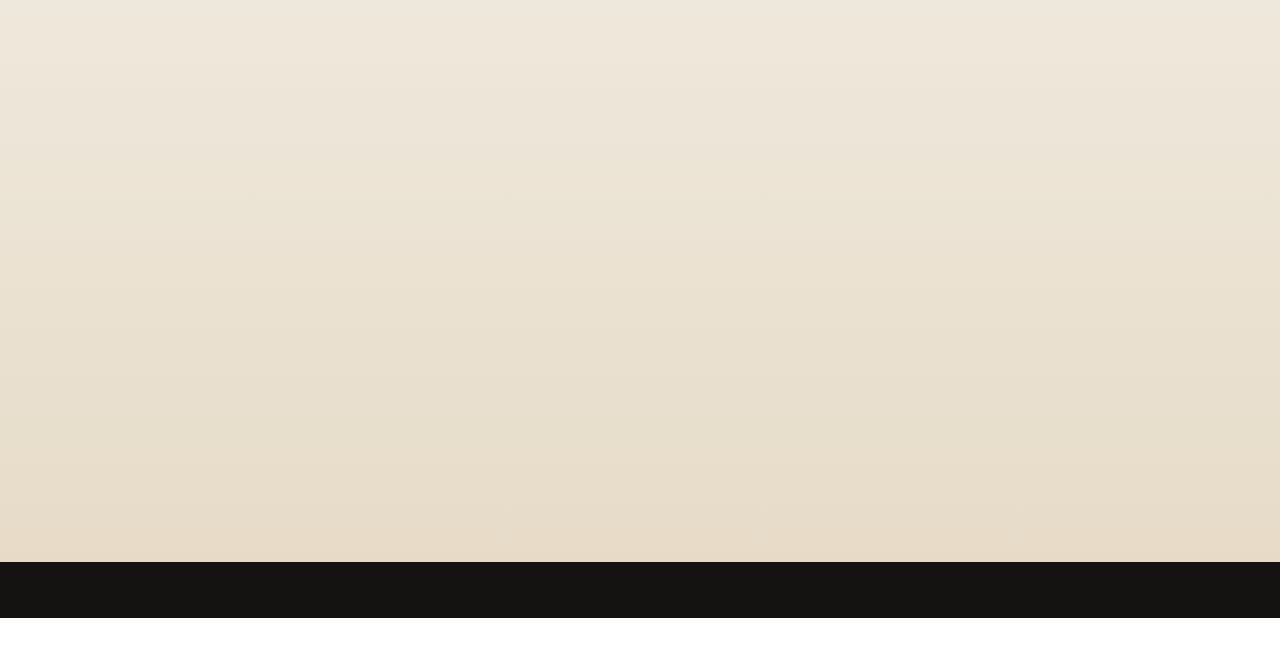
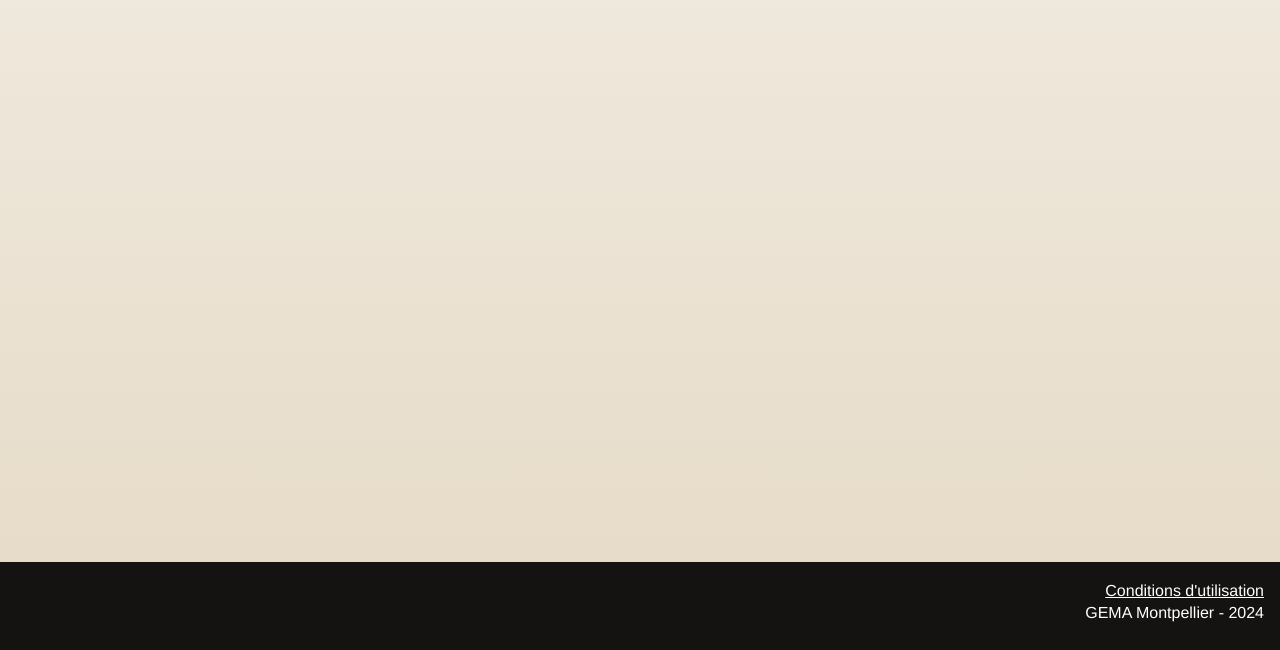
Before and after one commit to FabienMorival/gemag, a React app: page /dessalement in a window 1280 px wide. Shown: the part 182-832 px from the top of the page. Before the commit the page ends 800 px from the top, so only its background shows below. Built offline with nearby package versions, Linux system fonts and the light colour scheme.

Commit message:
Mise à jour du footer

```diff
--- a/src/components/footer/Footer.js
+++ b/src/components/footer/Footer.js
@@ -6,6 +6,12 @@ import './Footer.scss';
 export default function Footer() {
   return (
     <footer className="footer">
+      <div className="left">
+      </div>
+      <div className="right">
+        <div className="footer-line"><a href="#">Conditions d'utilisation</a></div>
+        <div className="footer-line">GEMA Montpellier - 2024</div>
+      </div>
     </footer>
   );
 }
--- a/src/components/footer/Footer.scss
+++ b/src/components/footer/Footer.scss
@@ -2,6 +2,40 @@
 
 footer {
 
-    height: $footer-height;
+    min-height: $footer-height;
     background: $footer-color;
+    padding: 1rem;
+
+    .left, .right {
+
+        display: inline-block;
+        width: 50%;
+        height: 100%;
+
+        .footer-line {
+
+            color: white;
+            margin: 0.25rem 0;
+
+            a {
+                text-decoration: underline;
+                color: inherit;
+            }
+
+            a:hover {
+
+                color: lightgray;
+            }
+        }
+    }
+
+    .left {
+
+        text-align: left;
+    }
+
+    .right {
+
+        text-align: right;
+    }
 }
```
